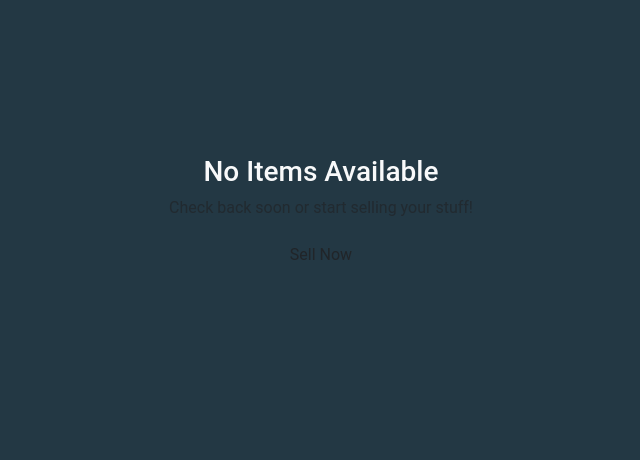
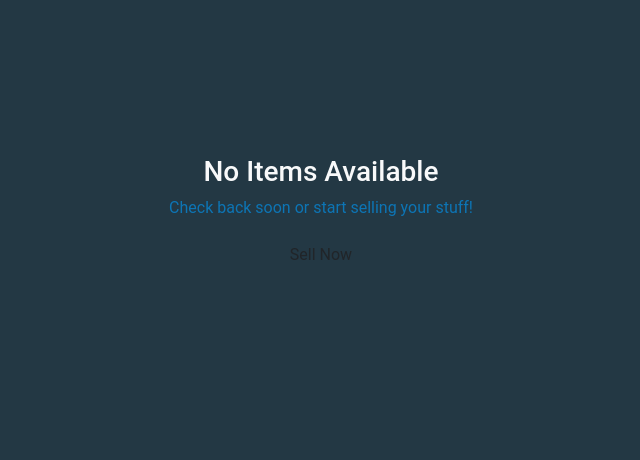
Before and after one commit to TerryLoc/sell_ur_stuff, a Django app: page /market/ in a window 1280 px wide. Shown: the part 215-675 px from the top of the page, without its empty margins (319-959 px from the left). Run offline with Django 5.2, Linux system fonts and the light colour scheme; data comes from the database, SQL or seed files in the repository; both versions use the stored data as it was after the commit; some libraries are stand-ins or nearby versions.

Commit message:
Enhance: update styles for text-muted

```diff
--- a/static/css/styles.css
+++ b/static/css/styles.css
@@ -68,6 +68,10 @@ a {
   font-weight: 400;
 }
 
+.text-muted {
+  --bs-text-opacity: 1;
+  color: var(--main-font-color) !important;
+}
 /* ==========================================================================
    Navbar
    ========================================================================== */
@@ -455,6 +459,7 @@ a {
 /* ==========================================================================
    Sales Listings
    ========================================================================== */
+
 /* Sales dashboard title with hover effect */
 .sales-dashboard-title {
   color: var(--main-font-color);
```
Also changed, not shown: db.sqlite3.
